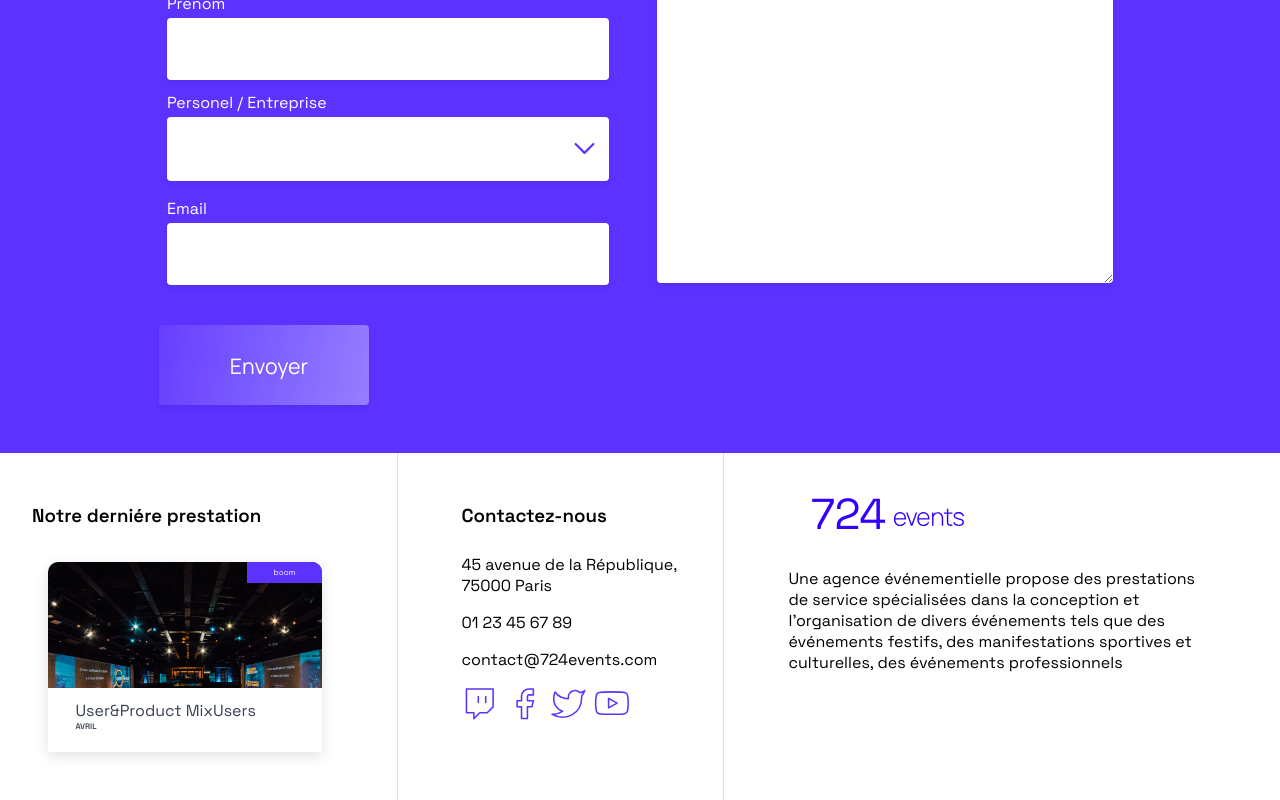
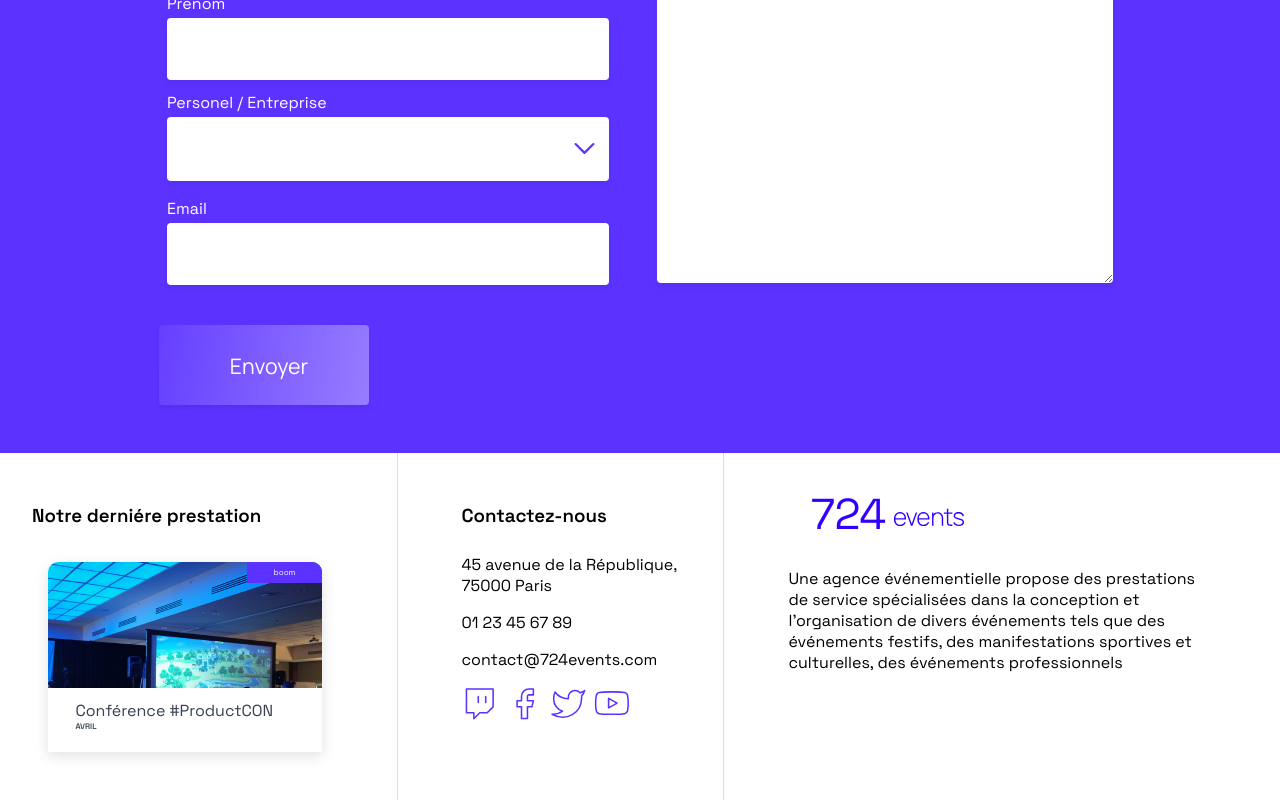
Before and after one commit to Luzdeveloper/Debuggez-une-application-React.JS-main, a React (Create React App) app: page / in a window 1280 px wide. Shown: the part 5660-6460 px from the top of the page. Built offline with nearby package versions, Linux system fonts and the light colour scheme.

Commit message:
vfinal du projet

```diff
--- a/src/pages/Home/index.js
+++ b/src/pages/Home/index.js
@@ -14,7 +14,9 @@ import "./style.scss";
 
 const Page = () => {
   const { data } = useData();
-  const last = data?.events[0];
+  data?.events.sort((a, b) => a.date - b.date);
+  const last = data?.events[data.events.length - 1];
+
   return (
     <>
       <header>
```
